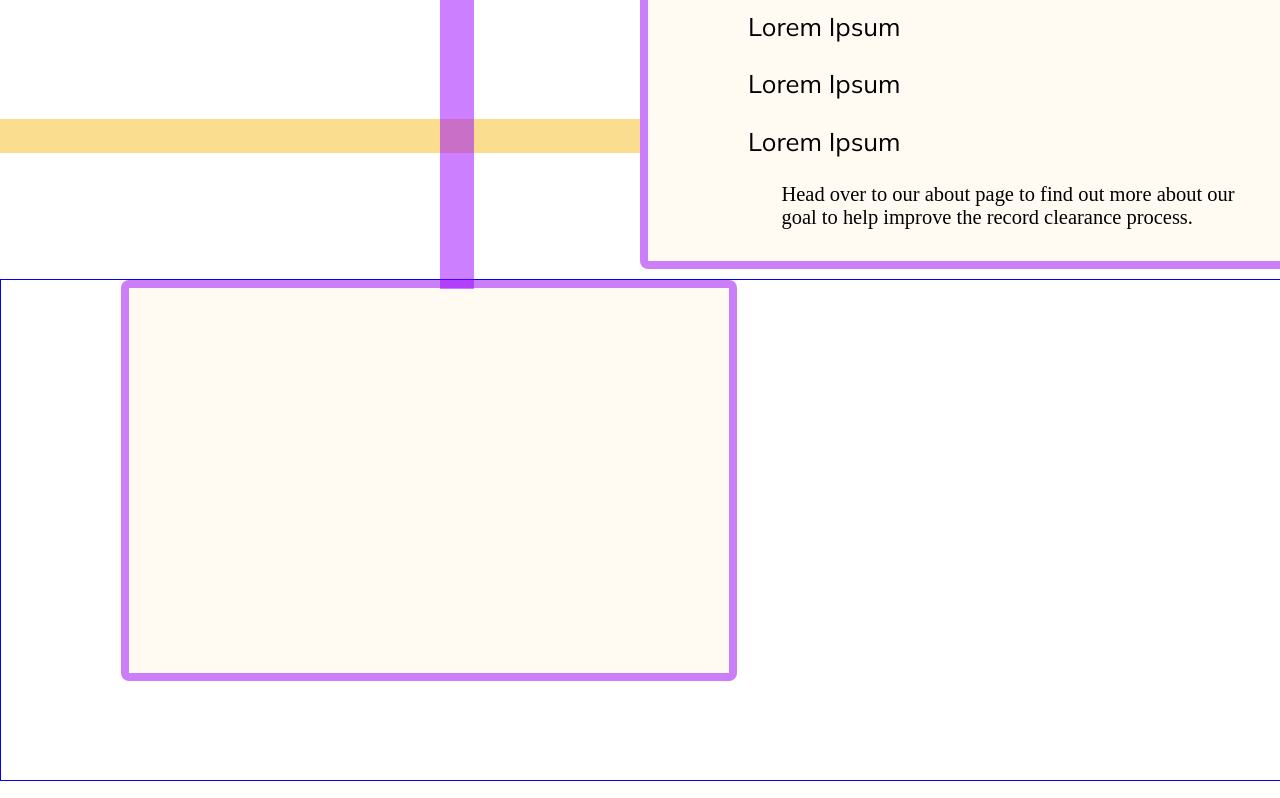
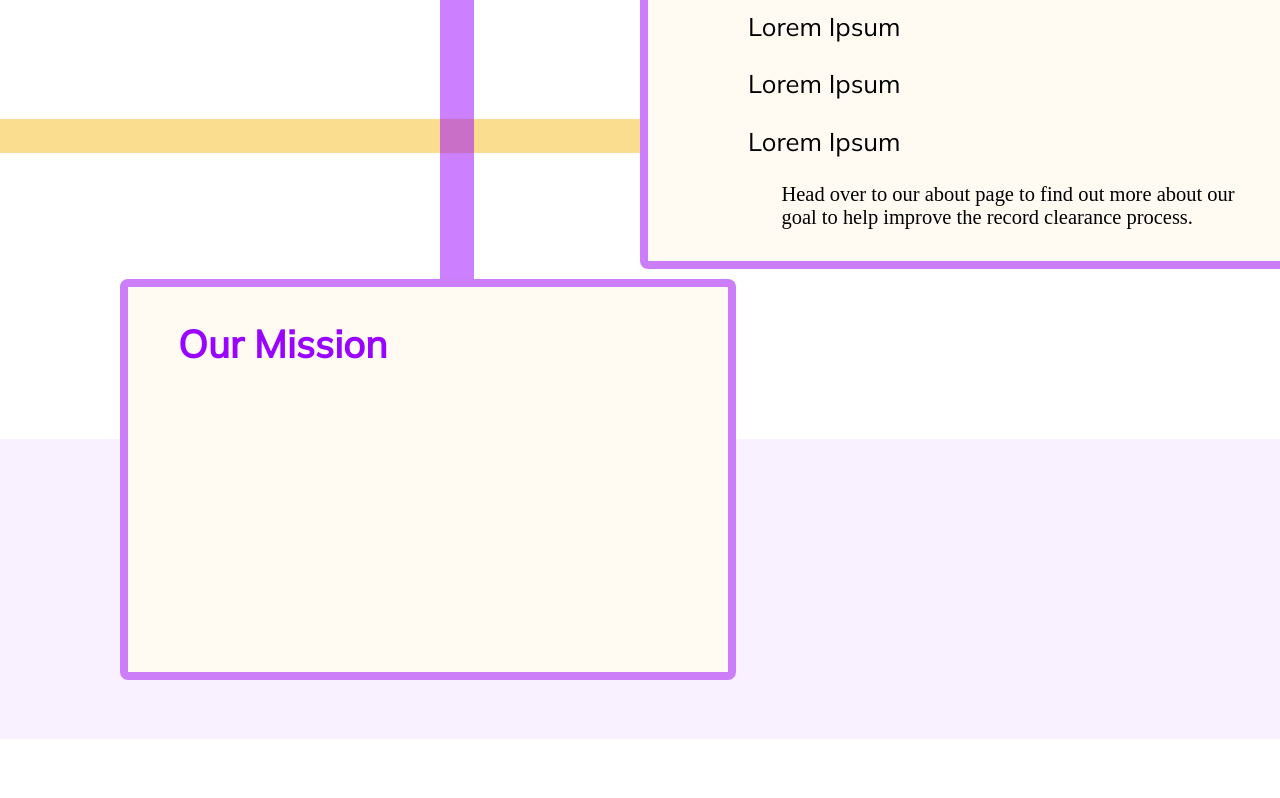
Before and after one commit to bkmorgan3/expunge-assist-landing-page, a Gatsby site in the folder hello-world/: page / in a window 1280 px wide. Shown: the part 1284-2082 px from the top of the page. Built offline with nearby package versions, Linux system fonts and the light colour scheme; Gatsby itself is replaced by a stand-in of ours.

```diff
--- a/hello-world/src/pages/index.js
+++ b/hello-world/src/pages/index.js
@@ -116,8 +116,8 @@
 
 const PartnerMissionContainer = styled.div`
   width: 100%;
-  border: 1px solid blue;
-  height: 500px;
+  height: 600px;
+  position: relative;
 `
 
 const PurpledLetters = styled.span`
@@ -218,7 +218,7 @@
 const VerticalPurpleBand = styled.div`
   width: 34px;
   background-color: rgba(153, 3, 255, 0.5);
-  height: 480px;
+  height: 470px;
   position: absolute;
   left: 440px;
   top: 1093px;
@@ -231,6 +231,29 @@
   border-radius: 8px;
   margin-left: 120px;
   background-color: #fffaf2;
+  z-index: 4;
+  position: absolute;
+`
+
+const OurMissionTextContainer = styled.div`
+  width: 100%;
+  display: flex;
+  justify-content: flex-start;
+  font-size: 1.6em;
+`
+const OurMissionText = styled.h2`
+  color: #9903ff;
+  font-family: "mulish";
+  margin-left: 50px;
+`
+
+const LightPurpleBand = styled.div`
+  width: 100%;
+  background-color: #f9f1ff;
+  height: 300px;
+  position: relative;
+  bottom: -160px;
+  z-index: 2;
 `
 
 export default function Home() {
@@ -317,7 +340,12 @@
           </WhyPartnerFieldContainer>
         </WhyPartnersContainer>
         <PartnerMissionContainer>
-          <MissionCard></MissionCard>
+          <MissionCard>
+            <OurMissionTextContainer>
+              <OurMissionText>Our Mission</OurMissionText>
+            </OurMissionTextContainer>
+          </MissionCard>
+          <LightPurpleBand />
         </PartnerMissionContainer>
       </PartnersContainer>
       <Footer />
```
